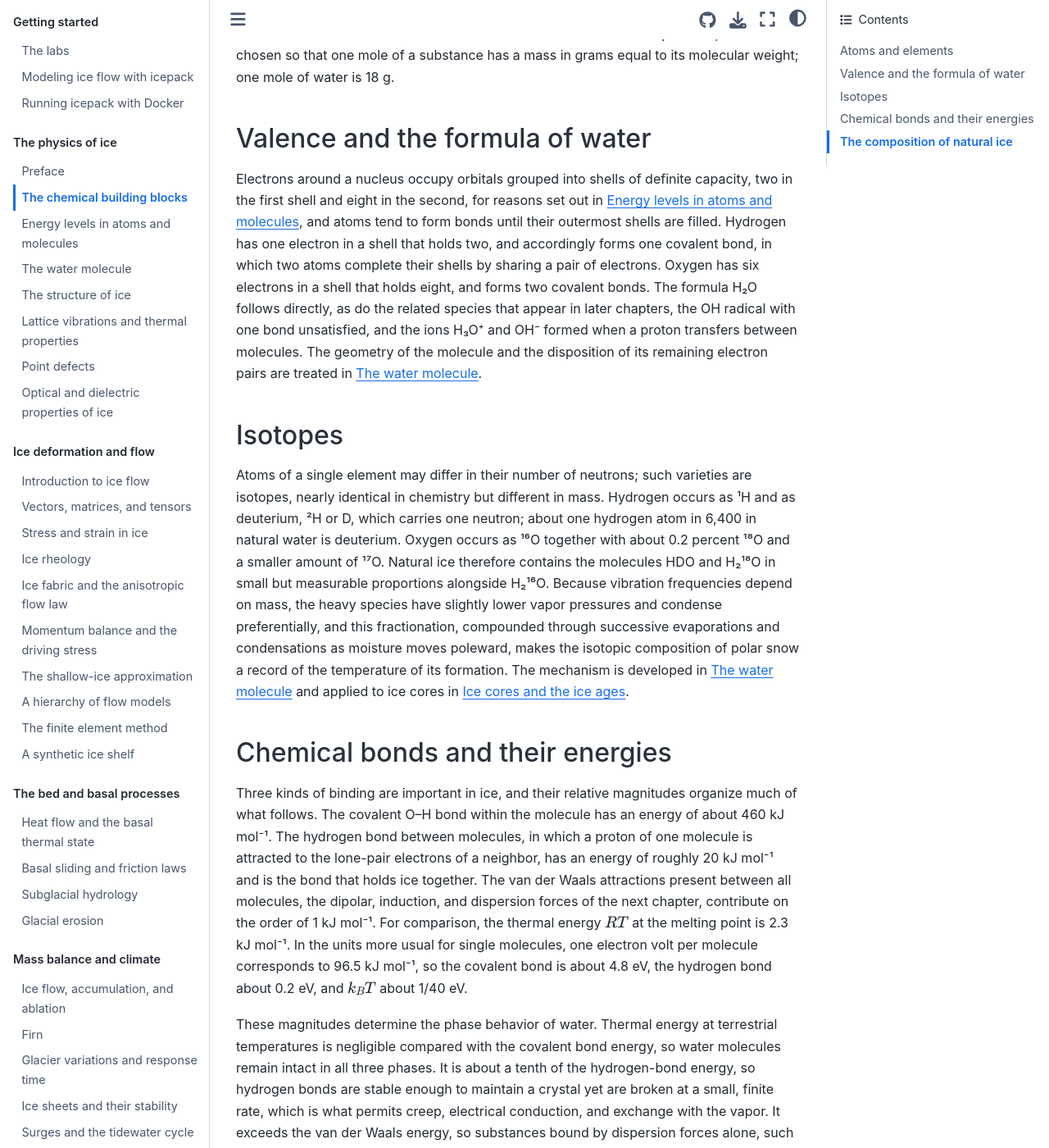
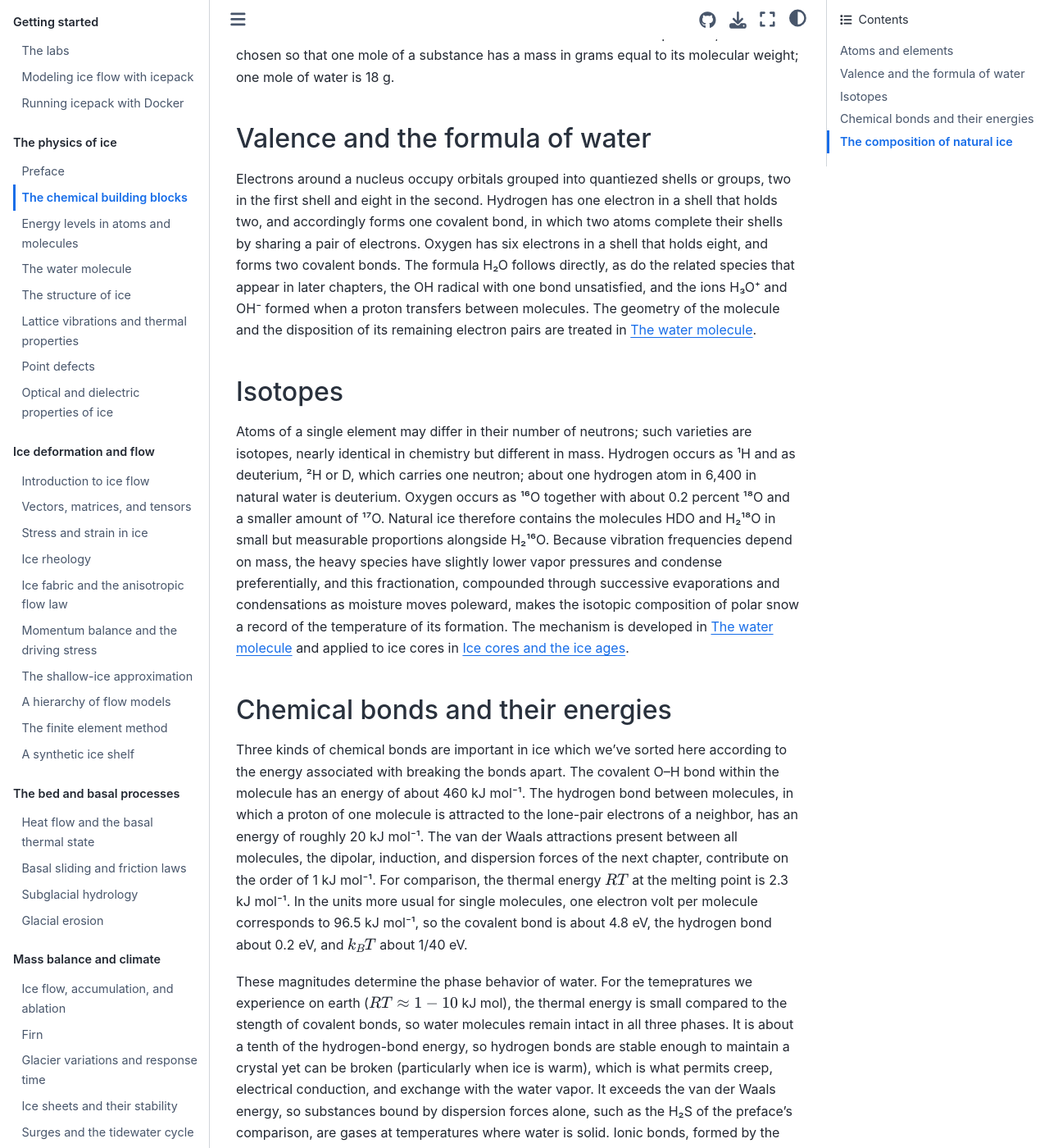
Before and after one commit to rice-glaciology/glaciology-book, a Jupyter Book: the page built from sections/foundations/composition.md, in a window 1280 px wide and 1400 px high, scrolled down 566 px. Shown: the whole window at 82% size. Built offline with Jupyter Book 1.0.4 settings and Sphinx 7.4.7 and the Sphinx Book theme 1.1.4, drawn with Linux system fonts in a browser that asks for light colours; pages that are not in the unit, such as notebooks, are missing from menus; some of the changed text lies outside the part shown.

Commit message:
Update composition.md

```diff
--- a/sections/foundations/composition.md
+++ b/sections/foundations/composition.md
@@ -10,7 +10,7 @@ Quantities of atoms are counted in moles. One mole is $6.022\times10^{23}$ parti
 
 ## Valence and the formula of water
 
-Electrons around a nucleus occupy orbitals grouped into shells of definite capacity, two in the first shell and eight in the second, for reasons set out in {doc}`energy-levels`, and atoms tend to form bonds until their outermost shells are filled. Hydrogen has one electron in a shell that holds two, and accordingly forms one covalent bond, in which two atoms complete their shells by sharing a pair of electrons. Oxygen has six electrons in a shell that holds eight, and forms two covalent bonds. The formula H₂O follows directly, as do the related species that appear in later chapters, the OH radical with one bond unsatisfied, and the ions H₃O⁺ and OH⁻ formed when a proton transfers between molecules. The geometry of the molecule and the disposition of its remaining electron pairs are treated in {doc}`water-molecule`.
+Electrons around a nucleus occupy orbitals grouped into quantiezed shells or groups, two in the first shell and eight in the second. Hydrogen has one electron in a shell that holds two, and accordingly forms one covalent bond, in which two atoms complete their shells by sharing a pair of electrons. Oxygen has six electrons in a shell that holds eight, and forms two covalent bonds. The formula H₂O follows directly, as do the related species that appear in later chapters, the OH radical with one bond unsatisfied, and the ions H₃O⁺ and OH⁻ formed when a proton transfers between molecules. The geometry of the molecule and the disposition of its remaining electron pairs are treated in {doc}`water-molecule`.
 
 ## Isotopes
 
@@ -18,9 +18,9 @@ Atoms of a single element may differ in their number of neutrons; such varieties
 
 ## Chemical bonds and their energies
 
-Three kinds of binding are important in ice, and their relative magnitudes organize much of what follows. The covalent O–H bond within the molecule has an energy of about 460 kJ mol⁻¹. The hydrogen bond between molecules, in which a proton of one molecule is attracted to the lone-pair electrons of a neighbor, has an energy of roughly 20 kJ mol⁻¹ and is the bond that holds ice together. The van der Waals attractions present between all molecules, the dipolar, induction, and dispersion forces of the next chapter, contribute on the order of 1 kJ mol⁻¹. For comparison, the thermal energy $RT$ at the melting point is 2.3 kJ mol⁻¹. In the units more usual for single molecules, one electron volt per molecule corresponds to 96.5 kJ mol⁻¹, so the covalent bond is about 4.8 eV, the hydrogen bond about 0.2 eV, and $k_B T$ about 1/40 eV.
+Three kinds of chemical bonds are important in ice which we've sorted here according to the energy associated with breaking the bonds apart. The covalent O–H bond within the molecule has an energy of about 460 kJ mol⁻¹. The hydrogen bond between molecules, in which a proton of one molecule is attracted to the lone-pair electrons of a neighbor, has an energy of roughly 20 kJ mol⁻¹. The van der Waals attractions present between all molecules, the dipolar, induction, and dispersion forces of the next chapter, contribute on the order of 1 kJ mol⁻¹. For comparison, the thermal energy $RT$ at the melting point is 2.3 kJ mol⁻¹. In the units more usual for single molecules, one electron volt per molecule corresponds to 96.5 kJ mol⁻¹, so the covalent bond is about 4.8 eV, the hydrogen bond about 0.2 eV, and $k_B T$ about 1/40 eV.
 
-These magnitudes determine the phase behavior of water. Thermal energy at terrestrial temperatures is negligible compared with the covalent bond energy, so water molecules remain intact in all three phases. It is about a tenth of the hydrogen-bond energy, so hydrogen bonds are stable enough to maintain a crystal yet are broken at a small, finite rate, which is what permits creep, electrical conduction, and exchange with the vapor. It exceeds the van der Waals energy, so substances bound by dispersion forces alone, such as the H₂S of the preface's comparison, are gases at temperatures where water is solid. Ionic bonds, formed by the transfer of electrons as in NaCl, complete the classification; the polar water molecule dissolves ionic solids readily, which is the origin of sea salt and of the depressed freezing point of seawater treated in {doc}`../cryosphere/sea-ice`.
+These magnitudes determine the phase behavior of water. For the temepratures we experience on earth ($RT \approx 1-10$ kJ mol), the thermal energy is small compared to the stength of covalent bonds, so water molecules remain intact in all three phases. It is about a tenth of the hydrogen-bond energy, so hydrogen bonds are stable enough to maintain a crystal yet can be broken (particularly when ice is warm), which is what permits creep, electrical conduction, and exchange with the water vapor. It exceeds the van der Waals energy, so substances bound by dispersion forces alone, such as the H₂S of the preface's comparison, are gases at temperatures where water is solid. Ionic bonds, formed by the transfer of electrons as in NaCl, complete the classification; the polar water molecule dissolves ionic solids readily, which is the origin of sea salt and of the depressed freezing point of seawater treated in {doc}`../cryosphere/sea-ice`.
 
 ## The composition of natural ice
 
```
